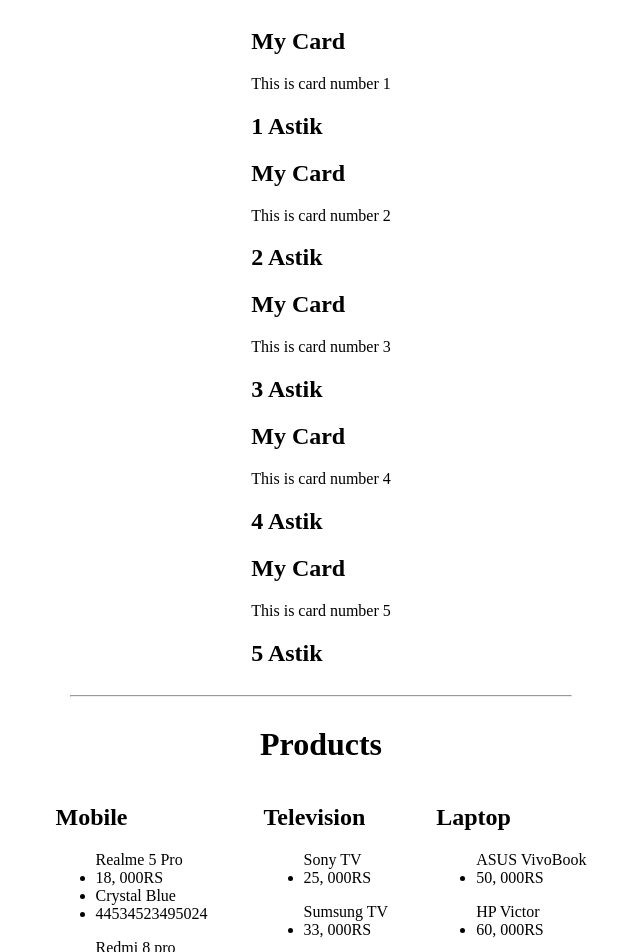
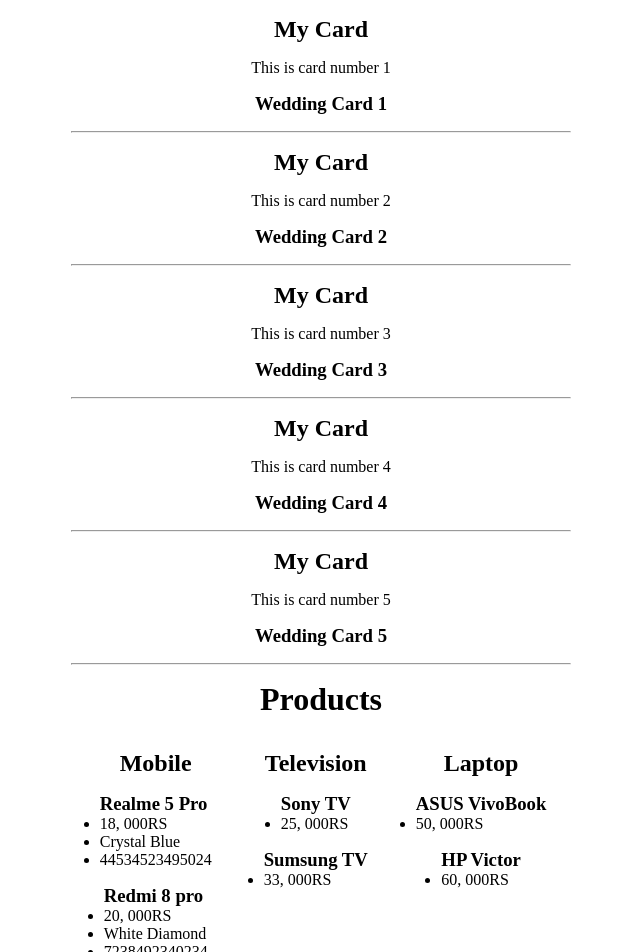
Before and after one commit to astiksayare/React-Doc, a React (Vite) app in the folder React-Master/react-master-jsx/: page / in a window 1280 px wide. Shown: the top 952 px of the page, without its empty margins (319-959 px from the left). Built offline with nearby package versions, Linux system fonts and the light colour scheme.

Commit message:
Update: React-Master

```diff
--- a/React-Master/react-master-jsx/src/App.jsx
+++ b/React-Master/react-master-jsx/src/App.jsx
@@ -2,26 +2,27 @@
 import * as proDetails from "./api/api";
 import Card from "./component/Card";
 import Product from "./component/Product";
+
+
+const displayFlex = {display: "flex", flexDirection: 'column', justifyContent: "center", alignItems: 'center', gap: '1rem'};
 
 const App = () => {
 
     const numbers = [1, 2, 3, 4, 5];
 
     return (
-        <div style={{display: "flex", flexDirection: 'column', justifyContent: "center", alignItems: 'center'}}>
-
+        <div style={displayFlex}>
             <section>
                 {
                     numbers.map(number => (
-                        <Card key={number} cardName={"Astik"} value={number}>
+                        <Card key={number} cardName={"Wedding Card"} value={number}>
                             <h1>My Card</h1>
                             <p>This is card number {number}</p>
                         </Card>
                     ))
                 }
             </section>
-            <hr width='500'/>
-            <main>
+            <main style={displayFlex}>
                 <Product productDetails={proDetails.Product} />
             </main>
         </div>
--- a/React-Master/react-master-jsx/src/component/Card.jsx
+++ b/React-Master/react-master-jsx/src/component/Card.jsx
@@ -1,12 +1,14 @@
 
+import './component.css';
 
 
 const Card = ({children, cardName, value}) => {
 
     return (
-        <div>
+        <div className='container'>
             {children}
-            <h1>{value} {cardName}</h1>
+            <h3>{cardName} {value}</h3>
+            <hr width='500'/>
         </div>
     )
 }
--- a/React-Master/react-master-jsx/src/component/Product.jsx
+++ b/React-Master/react-master-jsx/src/component/Product.jsx
@@ -1,3 +1,5 @@
+
+import './component.css';
 
 
 const Product = ({productDetails}) => {
@@ -13,12 +15,12 @@
                             {
                                 items?.productCategory.map(category => (
                                     <div key={category} style={{display: 'flex', gap: '3rem', justifyContent: "center", alignItems: 'start'}}>
-                                        <div>
+                                        <div className='container'>
                                             <h1>Mobile</h1>
                                             {category.mobile.map(items => (
                                                 <div key={items.mobileId}>
                                                     <ul>
-                                                        {items.mobileName}
+                                                        <h3>{items.mobileName}</h3>
                                                         <li>{items.price}</li>
                                                         <li>{items.color}</li>
                                                         <li>{items.modelNumber}</li>
@@ -28,13 +30,13 @@
 
                                         </div>
 
-                                        <div>
+                                        <div className='container'>
                                             <h1>Television</h1>
                                             {
                                                 category.television.map(items => (
                                                     <div key={items.televisionId}>
                                                         <ul>
-                                                            {items.televisionName}
+                                                            <h3>{items.televisionName}</h3>
                                                             <li>{items.price}</li>
                                                         </ul>
                                                     </div>
@@ -42,13 +44,13 @@
                                             }
                                         </div>
 
-                                       <div>
+                                       <div className='container'>
                                             <h2>Laptop</h2>
                                             {
                                                 category.laptop.map(items => (
                                                     <div key={items.laptopId}>
                                                         <ul>
-                                                            {items.laptopName}
+                                                            <h3>{items.laptopName}</h3>
                                                             <li>{items.price}</li>
                                                         </ul>
                                                     </div>
--- /dev/null
+++ b/React-Master/react-master-jsx/src/component/component.css
@@ -0,0 +1,14 @@
+* {
+    margin: 0;
+    padding: 0;
+    box-sizing: border-box;
+}
+
+.container {
+    display: flex;
+    flex-direction: column;
+    justify-content: center;
+    align-items: center;
+    gap: 1rem;
+    margin-top: 1rem;
+}
```
